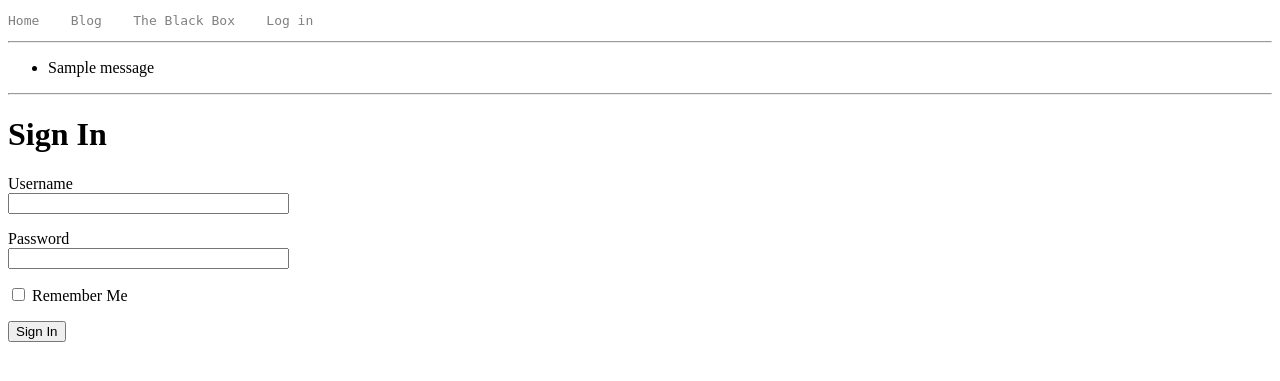
After one commit to Joel-Venzke/curing-chamber, a Flask app: page /login in a window 1280 px wide. The commit adds this page. Shown: the top 381 px of the page. Run offline with Flask 2, Linux system fonts and the light colour scheme; one stand-in notice (Sample message) is shown.

Commit message:
setup basic login form. still needs lots of work

```diff
--- a/app/__init__.py
+++ b/app/__init__.py
@@ -1,5 +1,7 @@
 from flask import Flask
+from config import Config
 
 app = Flask(__name__)
+app.config.from_object(Config)
 
 from app import routes
--- /dev/null
+++ b/app/forms.py
@@ -0,0 +1,10 @@
+from flask_wtf import FlaskForm
+from wtforms import StringField, PasswordField, BooleanField, SubmitField
+from wtforms.validators import DataRequired
+
+
+class LoginForm(FlaskForm):
+    username = StringField('Username', validators=[DataRequired()])
+    password = PasswordField('Password', validators=[DataRequired()])
+    remember_me = BooleanField('Remember Me')
+    submit = SubmitField('Sign In')
--- a/app/routes.py
+++ b/app/routes.py
@@ -1,9 +1,11 @@
-from flask import render_template, send_file
+from flask import render_template, send_file, flash, redirect
 from app import app
 from app.prob import plot_data
+from app.forms import LoginForm
 
 
 @app.route('/')
+@app.route('/index')
 def index():
     return render_template('index.html')
 
@@ -30,3 +32,21 @@ def plot():
     return send_file(bytes_obj,
                      attachment_filename='plot.png',
                      mimetype='image/png')
+
+
+@app.route('/blog')
+def blog():
+    return render_template('blog.html')
+
+
+@app.route('/login', methods=('GET', 'POST'))
+def login():
+    form = LoginForm()
+    print('hit')
+    print(form.validate_on_submit())
+    if form.validate_on_submit():
+        print("hit in")
+        flash('Login Requested for user {}, remember_me={}'.format(
+            form.username.data, form.remember_me.data))
+        return redirect('/index')
+    return render_template('login.html', form=form)
--- /dev/null
+++ b/app/templates/base.html
@@ -0,0 +1,24 @@
+<!DOCTYPE html>
+<html>
+<head>
+    <link rel="stylesheet" href="/static/style.css" />
+    <title>
+        Curing Chambers
+    </title>
+</head>
+<body>
+<div><pre><a href="/">Home</a>    <a href="/blog">Blog</a>    <a href="/chamber/The Black Box">The Black Box</a>    <a href="/login">Log in</a></pre></div>
+<hr>
+{% with messages = get_flashed_messages() %}
+    {% if messages %}
+        <ul>
+            {% for message in messages %}
+            <li>{{ message }}</li>
+            {% endfor %}
+        </ul>
+    {% endif %}
+{% endwith %}
+<hr>
+{% block content %}{% endblock %}
+</body>
+</html>
--- /dev/null
+++ b/app/templates/blog.html
@@ -0,0 +1,6 @@
+{% extends "base.html" %}
+
+{% block content %}
+<h1>This is the blog page</h1>
+
+{% endblock %}
--- /dev/null
+++ b/app/templates/login.html
@@ -0,0 +1,18 @@
+{% extends "base.html" %}
+
+{% block content %}
+    <h1>Sign In</h1>
+    <form action="" method="POST">
+        {{ form.hidden_tag() }}
+        <p>
+            {{ form.username.label }}<br>
+            {{ form.username(size=32) }}
+        </p>
+        <p>
+            {{ form.password.label }}<br>
+            {{ form.password(size=32) }}
+        </p>
+        <p>{{ form.remember_me() }} {{ form.remember_me.label }}</p>
+        <p>{{ form.submit() }}</p>
+    </form>
+{% endblock %}
--- /dev/null
+++ b/config.py
@@ -0,0 +1,5 @@
+import os
+
+
+class Config(object):
+    SECRET_KEY = os.environ.get('SECTET_KEY') or 'you-will-never-guess'
```
Also changed, not shown: app/templates/chamber.html (+4 -4 lines), app/templates/index.html (+6 -10 lines), 1 other file.
